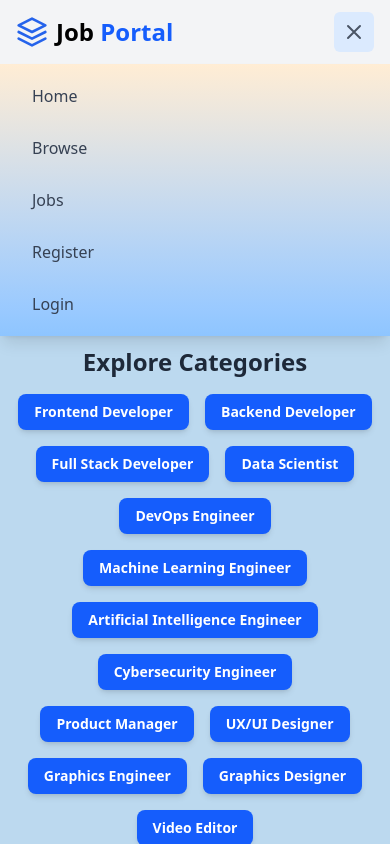
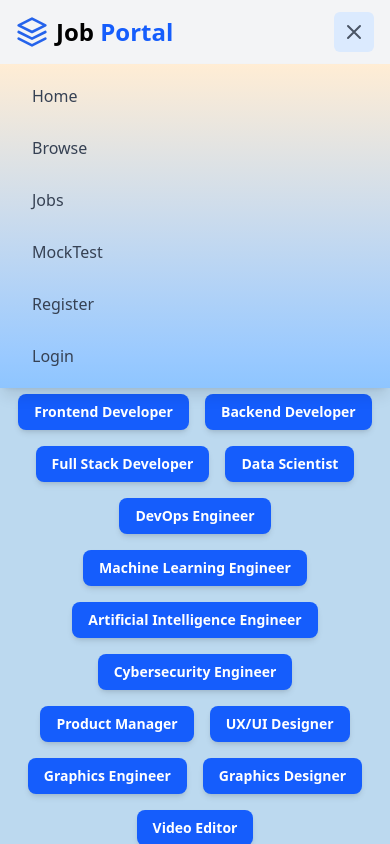
Before and after one commit to viveka941/JobPortal, a React (Vite) app in the folder Frontend/: page / in a window 390 px wide. Both pictures are taken after a click on the button 354 px from the left and 32 px from the top of the page. Shown: the top 844 px of the page. Built offline with nearby package versions, Linux system fonts and the light colour scheme; no server answers.

Commit message:
Add MockTest link to Navbar for improved navigation

```diff
--- a/Frontend/src/component/Navbar.jsx
+++ b/Frontend/src/component/Navbar.jsx
@@ -182,6 +182,13 @@ export default function Navbar() {
                   >
                     Jobs
                   </NavLink>
+                  <NavLink
+                    to="/mocktest"
+                    className="block px-4 py-2 text-gray-700 hover:bg-gray-100 rounded-md"
+                    onClick={() => setIsMenuOpen(false)}
+                  >
+                    MockTest
+                  </NavLink>
                 </>
               ) : (
                 // Mobile Links for Non-Recruiter
@@ -207,6 +214,14 @@ export default function Navbar() {
                   >
                     Jobs
                   </NavLink>
+                  <NavLink
+                    to="/mocktest"
+                    className="block px-4 py-2 text-gray-700 hover:bg-blue-100 rounded-md"
+                    onClick={() => setIsMenuOpen(false)}
+                  >
+                    MockTest
+                  </NavLink>
+
                   {!user && (
                     <NavLink
                       to="/register"
```
